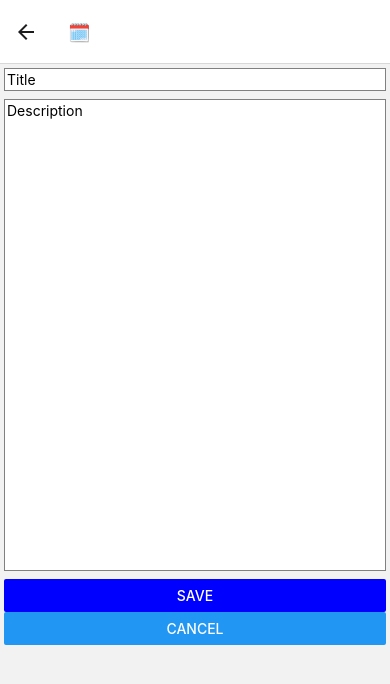
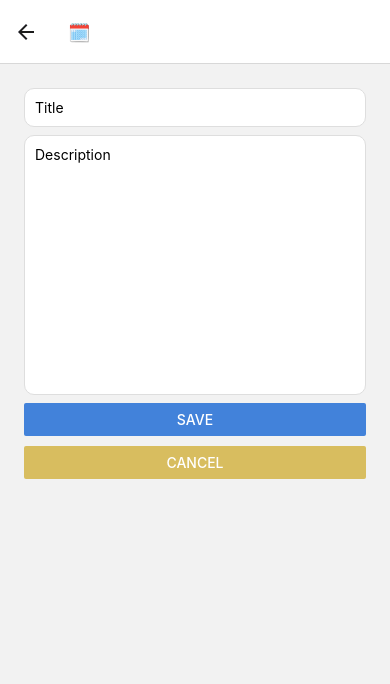
Before and after one commit to diogom10/miraTask, a React Native app: screen /TaskEditor in a window 390 px wide. Shown: the top 684 px of the page. Built offline with nearby package versions, Linux system fonts and the light colour scheme.

Commit message:
feat: validation form

```diff
--- a/package.json
+++ b/package.json
@@ -21,6 +21,7 @@
     "react-native-safe-area-context": "^4.7.2",
     "react-native-screens": "^3.25.0",
     "react-native-shimmer-placeholder": "^2.0.9",
+    "react-native-simple-toast": "^3.0.1",
     "react-native-svg": "^13.14.0",
     "xstate": "^4.38.2"
   },
--- a/src/contexts/GlobalContext.tsx
+++ b/src/contexts/GlobalContext.tsx
@@ -18,6 +18,7 @@ const GlobalStateProvider = (props: PropsWithChildren) => {
         navigationController: navigation,
         currentTasks: mockData?.filter(a => !a?.completed) as [Task],
         completedTasks: mockData?.filter(a => a?.completed) as [Task],
+        successForm: false,
       })}>
       {props.children}
     </GlobalStateContext.Provider>
--- a/src/controllers/globalController.ts
+++ b/src/controllers/globalController.ts
@@ -2,6 +2,7 @@ import {InterpreterFrom, MachineOptions, assign, createMachine} from 'xstate';
 import {NavigationProp} from '@react-navigation/native';
 import {Task} from '../models/Task';
 import {RootStackParamList} from '../navigation/Navigation';
+import {showToastMessage} from '../helper';
 
 export type GlobalService = InterpreterFrom<typeof globalController>;
 
@@ -10,6 +11,7 @@ type GlobalContext = {
   completedTasks: [Task];
   currentTask?: Task;
   navigationController: NavigationProp<RootStackParamList>;
+  successForm: boolean;
 };
 
 type GlobalEvents =
@@ -18,7 +20,8 @@ type GlobalEvents =
   | {type: 'CANCEL'}
   | {type: 'EDIT'; data: Partial<Task>}
   | {type: 'DELETE'; taskID?: string}
-  | {type: 'UPDATE'; taskID?: string};
+  | {type: 'UPDATE'; taskID?: string}
+  | {type: 'UPDATE_FORM'; data: boolean};
 
 const actions: MachineOptions<GlobalContext, GlobalEvents>['actions'] = {
   openTaskEditor: (ctx, e) => {
@@ -42,6 +45,10 @@ const actions: MachineOptions<GlobalContext, GlobalEvents>['actions'] = {
     if (e.type !== 'SAVE') {
       return {};
     }
+    console.log('ctx>>SAVE', ctx);
+    if (!ctx?.currentTask?.title) {
+      return {};
+    }
     if (!e.taskID && ctx.currentTask) {
       const newTask: Task = {
         id: (Math.random() * ctx.currentTask.title.length * 100).toString(),
@@ -49,10 +56,12 @@ const actions: MachineOptions<GlobalContext, GlobalEvents>['actions'] = {
         description: ctx.currentTask.description,
         completed: false,
       };
-      const updatedTasks = [...ctx.currentTasks, newTask];
+      const updatedTasks = [newTask, ...ctx.currentTasks];
+
       return {
         currentTasks: updatedTasks as [Task],
         currentTask: undefined,
+        successForm: true,
       };
     }
     let tasks = ctx.currentTasks;
@@ -62,6 +71,7 @@ const actions: MachineOptions<GlobalContext, GlobalEvents>['actions'] = {
     return {
       currentTasks: tasks as [Task],
       currentTask: undefined,
+      successForm: true,
     };
   }),
   dismissTaskEditor: (ctx, _) =>
@@ -86,6 +96,14 @@ const actions: MachineOptions<GlobalContext, GlobalEvents>['actions'] = {
       currentTasks: ctx.currentTasks?.filter(a => a?.id !== task?.id) as [Task],
       completedTasks: [task, ...ctx.completedTasks],
       currentTask: undefined,
+    };
+  }),
+  updateForm: assign((ctx, e) => {
+    if (e.type !== 'UPDATE_FORM') {
+      return {};
+    }
+    return {
+      successForm: e?.data,
     };
   }),
 };
@@ -128,6 +146,10 @@ export const globalController = createMachine(
             target: 'idle',
             actions: 'dismissTaskEditor',
           },
+          UPDATE_FORM: {
+            target: 'idle',
+            actions: 'updateForm',
+          },
         },
       },
     },
--- /dev/null
+++ b/src/helper/index.tsx
@@ -0,0 +1,10 @@
+import Toast from 'react-native-simple-toast';
+
+interface IToastProps {
+  message: string;
+  duration: number;
+}
+
+export const showToastMessage = ({message, duration}: IToastProps) => {
+  Toast.show(message, duration);
+};
--- a/src/screens/TaskEditor.tsx
+++ b/src/screens/TaskEditor.tsx
@@ -3,6 +3,7 @@ import {View, TextInput, StyleSheet, Button} from 'react-native';
 import {useGlobalActorRef, useGlobalSelector} from '../contexts/GlobalContext';
 import {Task} from '../models/Task';
 import {RouteProp, useRoute} from '@react-navigation/native';
+import {showToastMessage} from '../helper';
 
 interface ITaskViewProps {
   task?: Task;
@@ -32,12 +33,20 @@ export const TaskEditor = ({navigation}: {navigation: any}) => {
     send({type: 'EDIT', data: {description: text}});
 
   const handleSave = () => {
+    if (!currentTask?.title) {
+      showToastMessage({message: 'Title can`t be empty', duration: 2000});
+      return;
+    }
     send({type: 'SAVE', taskID: currentTask?.id});
-    navigation.goBack();
+    if (route?.params?.task?.id) {
+      showToastMessage({message: 'Successfully edited', duration: 2000});
+    } else {
+      showToastMessage({message: 'New task born', duration: 2000});
+    }
+    navigation?.goBack();
   };
 
   const handleCancel = () => send({type: 'CANCEL'});
-
 
   return (
     <View style={styles.container}>
@@ -46,17 +55,24 @@ export const TaskEditor = ({navigation}: {navigation: any}) => {
         placeholder="Title"
         value={currentTask?.title}
         onChangeText={handleEditTitle}
+        maxLength={40}
       />
       <TextInput
         style={[styles.textInput, styles.description]}
         multiline
         placeholder="Description"
         value={currentTask?.description ?? ''}
+        maxLength={200}
         onChangeText={handleEditDescription}
       />
       <View>
-        <Button color="blue" title="Save" onPress={handleSave} />
-        <Button title="Cancel" onPress={handleCancel} />
+        <Button
+          color="#4282da"
+          title={currentTask?.id ? 'Edit' : 'Save'}
+          onPress={handleSave}
+        />
+        <View style={{marginVertical: 5}} />
+        <Button color="#d8bd5f" title="Cancel" onPress={handleCancel} />
       </View>
     </View>
   );
@@ -67,14 +83,20 @@ const styles = StyleSheet.create({
     rowGap: 8,
     height: '75%',
     padding: 4,
+    margin: 20,
   },
   textInput: {
     backgroundColor: 'white',
+    padding: 10,
+    borderColor: '#dedede',
+    borderRadius: 10,
     borderWidth: 1,
-    borderColor: 'gray',
-    padding: 2,
+    maxHeight: 260,
   },
   description: {
     flex: 2,
   },
+  buttonDefault: {
+    width: '40%',
+  },
 });
```
Also changed, not shown: 1 other file (tests, documents, lock files or other folders).
